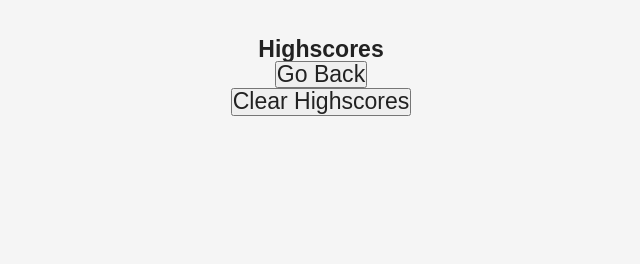
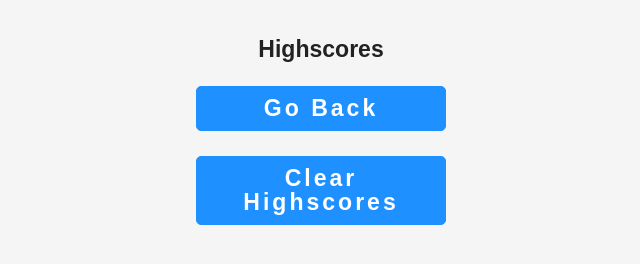
Before and after one commit to jsoomie/hw4-codeQuiz, a plain HTML site: page highscores.html in a window 1280 px wide. Shown: the whole page, without its empty margins (319-959 px from the left). Drawn offline with Linux system fonts and the light colour scheme; a web font is replaced by a local one.

Commit message:
added styling to buttons on highscores.html. there was a mistake in id. changed it now the highscore works as it should be.

```diff
--- a/css/style.css
+++ b/css/style.css
@@ -59,6 +59,7 @@ body {
     border-bottom: 1px solid black;
 }
 
+.buttons,
 .score-btn,
 .start-btn {
     margin: 25px 0 0 0;
@@ -73,12 +74,14 @@ body {
     width: 250px;
 }
 
+.buttons:hover,
 .score-btn:hover,
 .start-btn:hover {
     transform: scale(0.98);
     background-color: var(--blue-btn-drk);
 }
 
+.buttons:focus,
 .score-btn:focus,
 .start-btn:focus {
     outline: 0;
--- a/highscores.html
+++ b/highscores.html
@@ -9,10 +9,10 @@
 <body>
     <div class="main-container center-flex">
         <h1>Highscores</h1>
-        <ol id="clear"></ol>
+        <ol id="highscores"></ol>
 
-        <a href="index.html"><button>Go Back</button></a>
-        <button id="clear">Clear Highscores</button>
+        <a href="index.html"><button class="buttons">Go Back</button></a>
+        <button id="clear" class="buttons">Clear Highscores</button>
     </div>
     <script src="js/scores.js"></script>
 </body>
```
